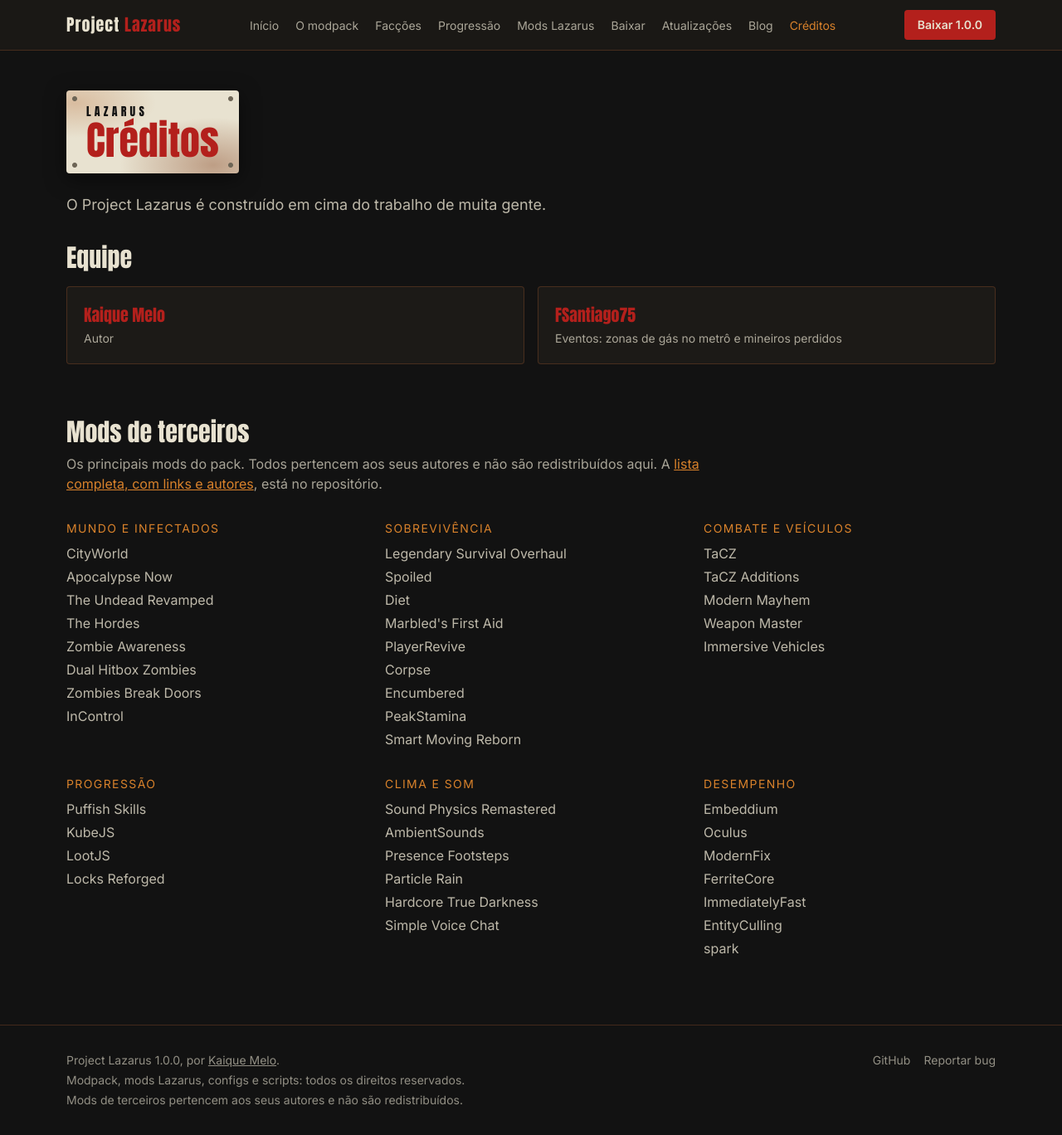
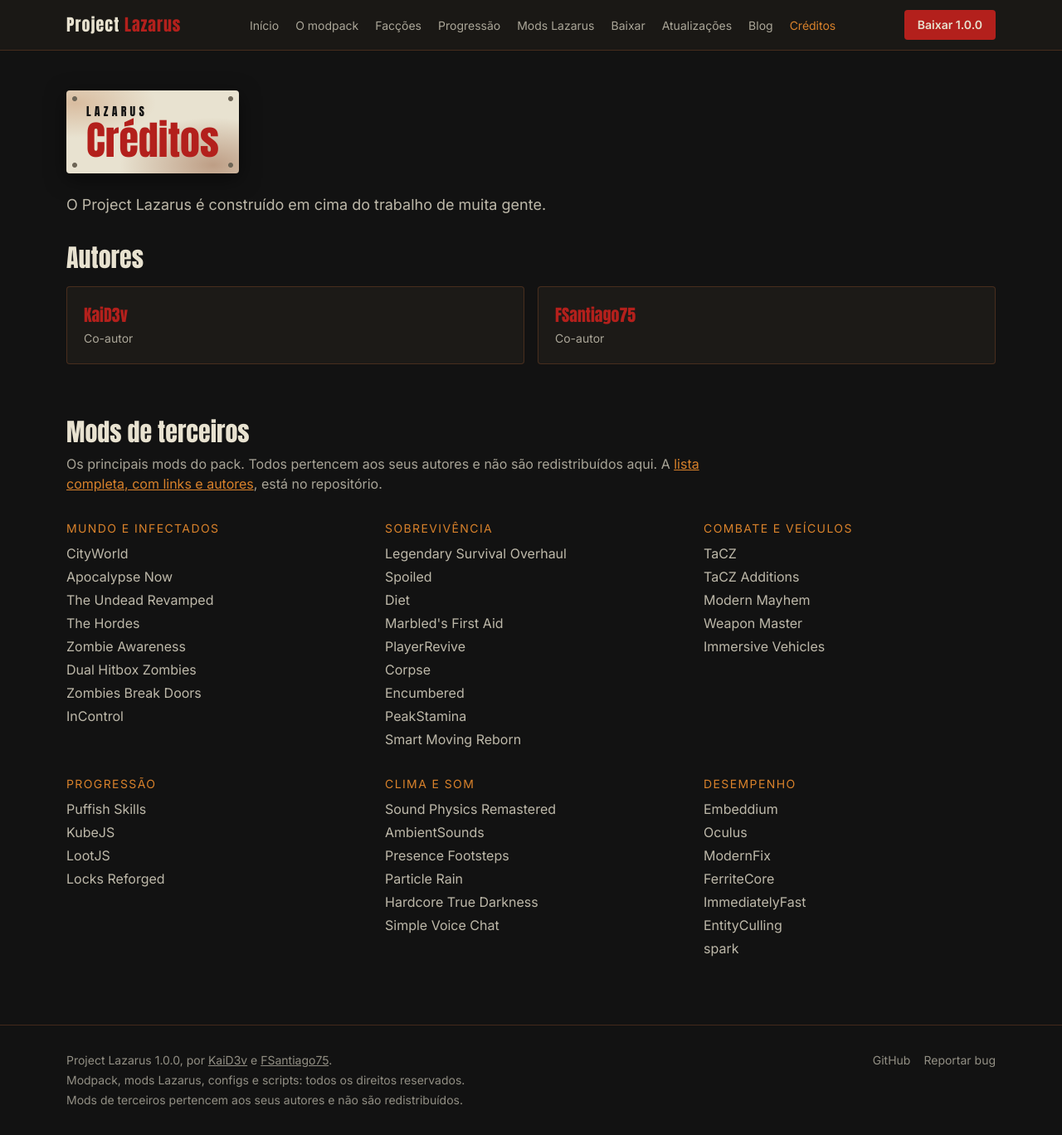
Before and after one commit to Project-Lazaru-s/project-lazarus-site, a Next.js app: page /creditos in a window 1280 px wide. Shown: the whole page at 83% size. Built offline with nearby package versions, Linux system fonts and the light colour scheme; a web font is replaced by a local one.

Commit message:
fix: credit KaiD3v and FSantiago75 as co-authors
Single authors list in site.ts feeds the footer and credits page.
KaiD3v links to kaidev.com.br.

Co-Authored-By: Claude Opus 5.5 <noreply@anthropic.com>

```diff
--- a/src/app/creditos/page.tsx
+++ b/src/app/creditos/page.tsx
@@ -1,7 +1,7 @@
 import type { Metadata } from "next";
 import { PageHeader } from "@/components/ui/PageHeader";
-import { contributors, thirdPartyMods } from "@/content/credits";
-import { links } from "@/content/site";
+import { thirdPartyMods } from "@/content/credits";
+import { authors, links } from "@/content/site";
 
 export const metadata: Metadata = {
   title: "Créditos",
@@ -16,12 +16,12 @@ export default function CreditsPage() {
       </PageHeader>
 
       <div className="mx-auto max-w-6xl space-y-16 px-4 pb-20">
-        <section aria-labelledby="equipe">
-          <h2 id="equipe" className="font-stencil text-3xl text-plate">
-            Equipe
+        <section aria-labelledby="autores">
+          <h2 id="autores" className="font-stencil text-3xl text-plate">
+            Autores
           </h2>
           <ul className="mt-4 grid gap-4 sm:grid-cols-2">
-            {contributors.map((person) => (
+            {authors.map((person) => (
               <li key={person.name} className="rounded border border-rust/40 bg-asphalt p-5">
                 <a href={person.url} className="font-stencil text-xl text-lazarus hover:underline">
                   {person.name}
--- a/src/components/layout/Footer.tsx
+++ b/src/components/layout/Footer.tsx
@@ -1,4 +1,4 @@
-import { links, site } from "@/content/site";
+import { authors, links, site } from "@/content/site";
 
 export function Footer() {
   return (
@@ -7,9 +7,14 @@ export function Footer() {
         <div className="space-y-1">
           <p>
             {site.name} {site.version}, por{" "}
-            <a href={site.author.github} className="underline hover:text-plate">
-              {site.author.name}
-            </a>
+            {authors.map((author, i) => (
+              <span key={author.name}>
+                {i > 0 && " e "}
+                <a href={author.url} className="underline hover:text-plate">
+                  {author.name}
+                </a>
+              </span>
+            ))}
             .
           </p>
           <p>Modpack, mods Lazarus, configs e scripts: todos os direitos reservados.</p>
--- a/src/content/credits.ts
+++ b/src/content/credits.ts
@@ -22,8 +22,3 @@ export const thirdPartyMods: { group: string; mods: string[] }[] = [
     mods: ["Embeddium", "Oculus", "ModernFix", "FerriteCore", "ImmediatelyFast", "EntityCulling", "spark"],
   },
 ];
-
-export const contributors = [
-  { name: "Kaique Melo", role: "Autor", url: "https://github.com/KaiD3v" },
-  { name: "FSantiago75", role: "Eventos: zonas de gás no metrô e mineiros perdidos", url: "https://github.com/FSantiago75" },
-];
--- a/src/content/site.ts
+++ b/src/content/site.ts
@@ -7,8 +7,12 @@ export const site = {
   tagline: "A cidade caiu. Você ainda não.",
   description:
     "Modpack de sobrevivência num apocalipse zumbi para Minecraft Java 1.20.1 (Forge). Coma, beba água limpa, se esconda, negocie com facções e evolua habilidades. Cada dia é mais difícil que o anterior.",
-  author: { name: "Kaique Melo", github: "https://github.com/KaiD3v" },
 } as const;
+
+export const authors = [
+  { name: "KaiD3v", role: "Co-autor", url: "https://kaidev.com.br" },
+  { name: "FSantiago75", role: "Co-autor", url: "https://github.com/FSantiago75" },
+] as const;
 
 export const links = {
   organization: "https://github.com/Project-Lazaru-s",
```
Also changed, not shown: 2 other files (tests, documents, lock files or other folders).
